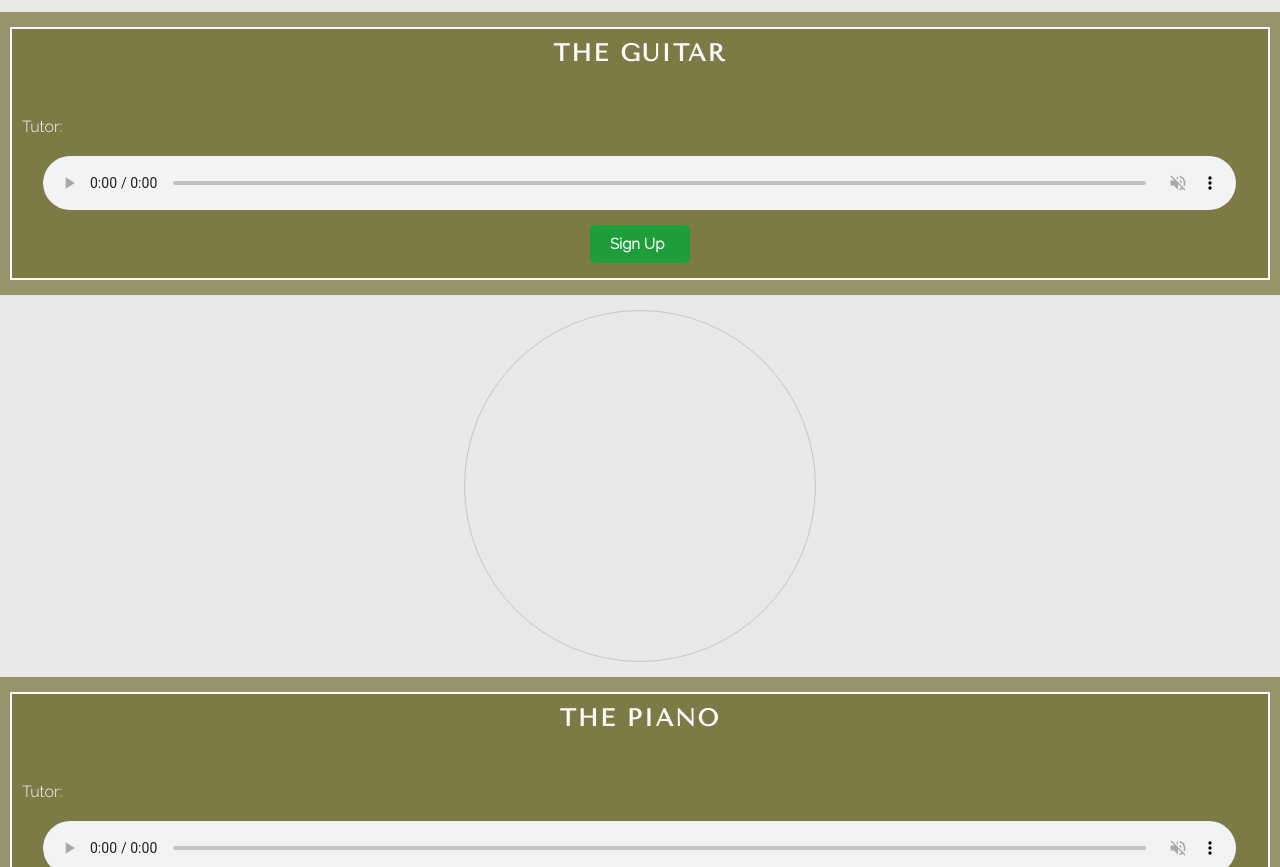
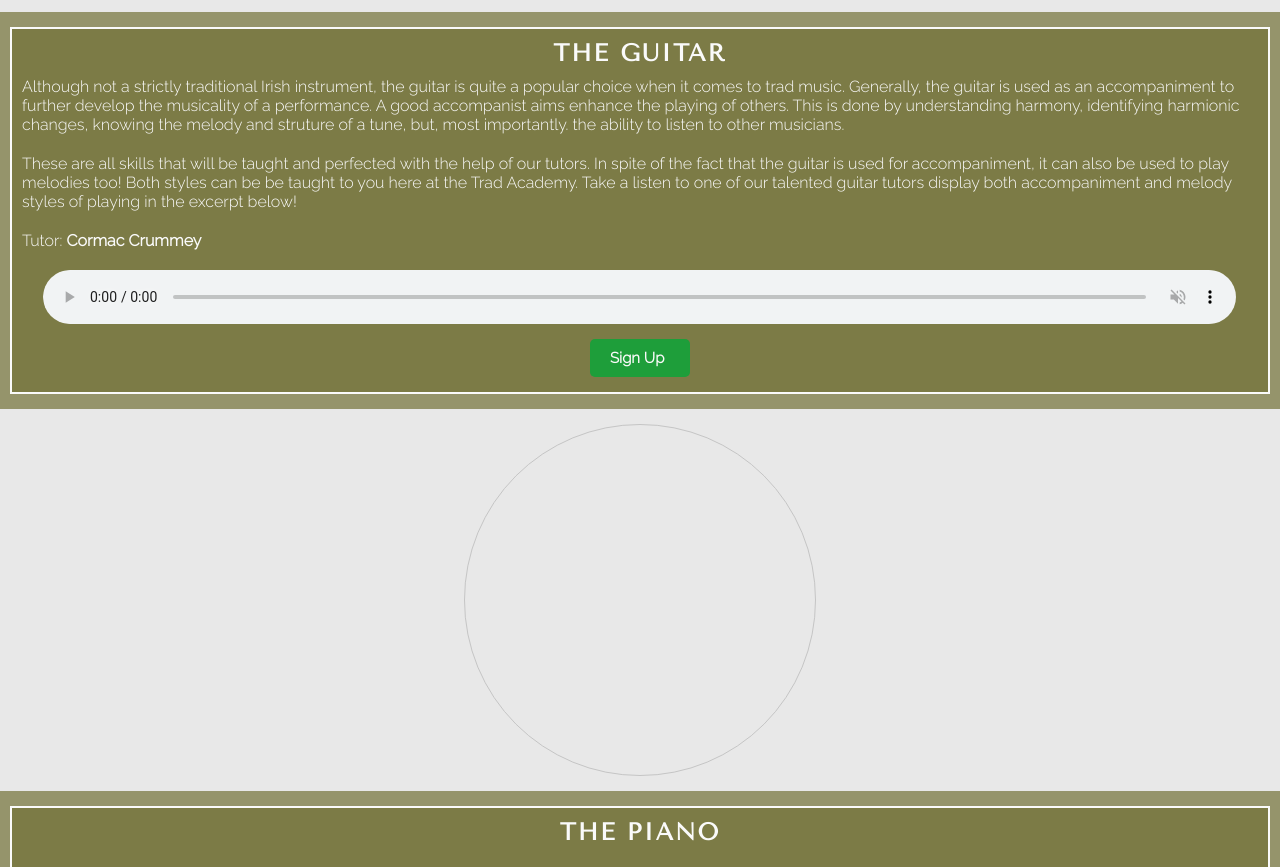
Before and after one commit to MarkD117/trad-academy, a plain HTML site: page lessons.html in a window 1280 px wide. Shown: the part 3333-4200 px from the top of the page. Drawn offline with nearby package versions, Linux system fonts and the light colour scheme.

Commit message:
Add content for guitar section

```diff
--- a/lessons.html
+++ b/lessons.html
@@ -141,13 +141,20 @@
                     <div class="info-text-background text-outline">
                         <h2 class="instrument-heading">The Guitar</h2>
                         <p>
-
+                            Although not a strictly traditional Irish instrument, the guitar is quite a popular choice when it comes
+                            to trad music. Generally, the guitar is used as an accompaniment to further develop the musicality of a
+                            performance. A good accompanist aims enhance the playing of others. This is done by understanding harmony,
+                            identifying harmionic changes, knowing the melody and struture of a tune, but, most importantly. the ability
+                            to listen to other musicians.
                         </p>
                         <p>
-
+                            These are all skills that will be taught and perfected with the help of our tutors. In spite of the fact
+                            that the guitar is used for accompaniment, it can also be used to play melodies too! Both styles can be
+                            be taught to you here at the Trad Academy. Take a listen to one of our talented guitar tutors display both
+                            accompaniment and melody styles of playing in the excerpt below!
                         </p>
                         <p class="padding-for-audio">
-                            Tutor: <strong></strong>
+                            Tutor: <strong>Cormac Crummey</strong>
                         </p>
                         <audio controls muted>
                             <source src="assets/audio/" type="audio/mpeg">
```
